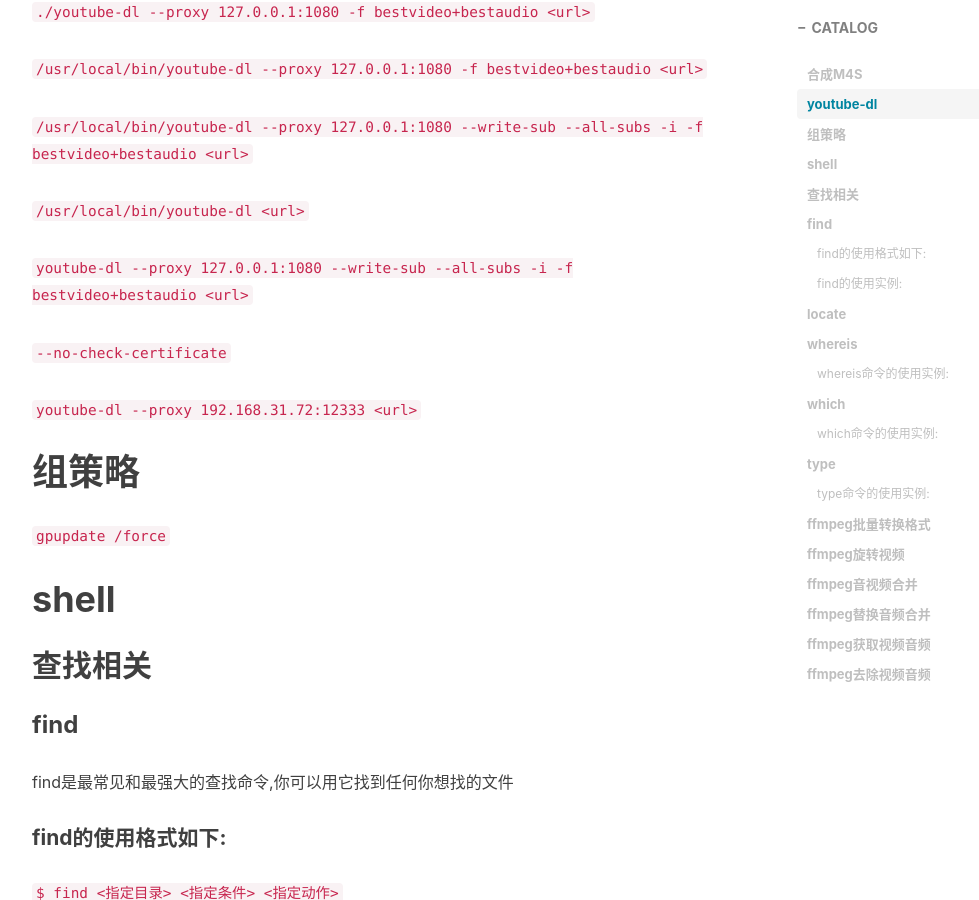
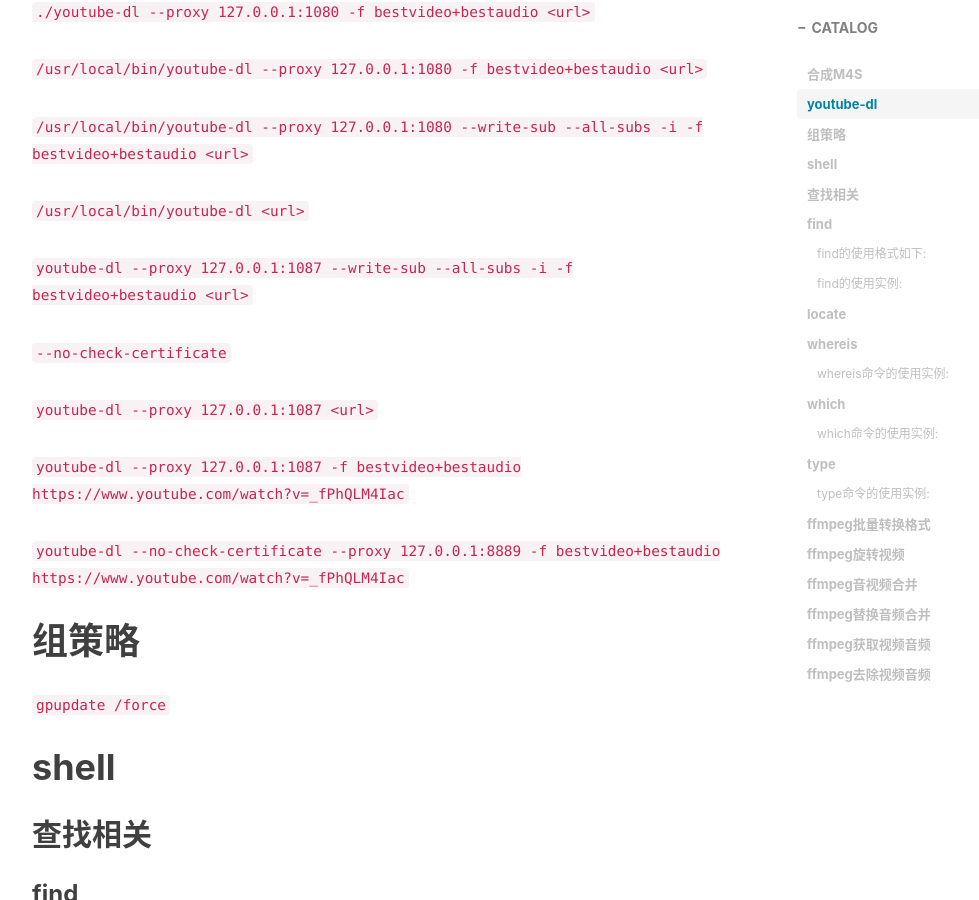
Before and after one commit to zhangyiming748/index, a Jekyll site: the page built from _posts/2019-10-11-cmd.md, in a window 1280 px wide and 900 px high, scrolled down 1046 px. Shown: the whole window, without its empty margins (233-1212 px from the left). Built offline with Jekyll 4.4.1, drawn with Linux system fonts in a browser that asks for light colours; nearby versions of some CDN libraries; comment, search, counter and statistics services are not loaded.

Commit message:
增加macOS端的下载方法

```diff
--- a/_posts/2019-10-11-cmd.md
+++ b/_posts/2019-10-11-cmd.md
@@ -33,11 +33,16 @@ tags:                               #标签
 
 `/usr/local/bin/youtube-dl <url>`
 
-`youtube-dl --proxy 127.0.0.1:1080 --write-sub --all-subs -i -f bestvideo+bestaudio <url>`
+`youtube-dl --proxy 127.0.0.1:1087 --write-sub --all-subs -i -f bestvideo+bestaudio <url>`
 
 `--no-check-certificate`
 
-`youtube-dl --proxy 192.168.31.72:12333 <url>`
+`youtube-dl --proxy 127.0.0.1:1087 <url>`
+
+`youtube-dl --proxy 127.0.0.1:1087 -f bestvideo+bestaudio https://www.youtube.com/watch?v=_fPhQLM4Iac`
+
+`youtube-dl --no-check-certificate --proxy 127.0.0.1:8889 -f bestvideo+bestaudio https://www.youtube.com/watch?v=_fPhQLM4Iac`
+
 # 组策略
 
 `gpupdate /force`
```
